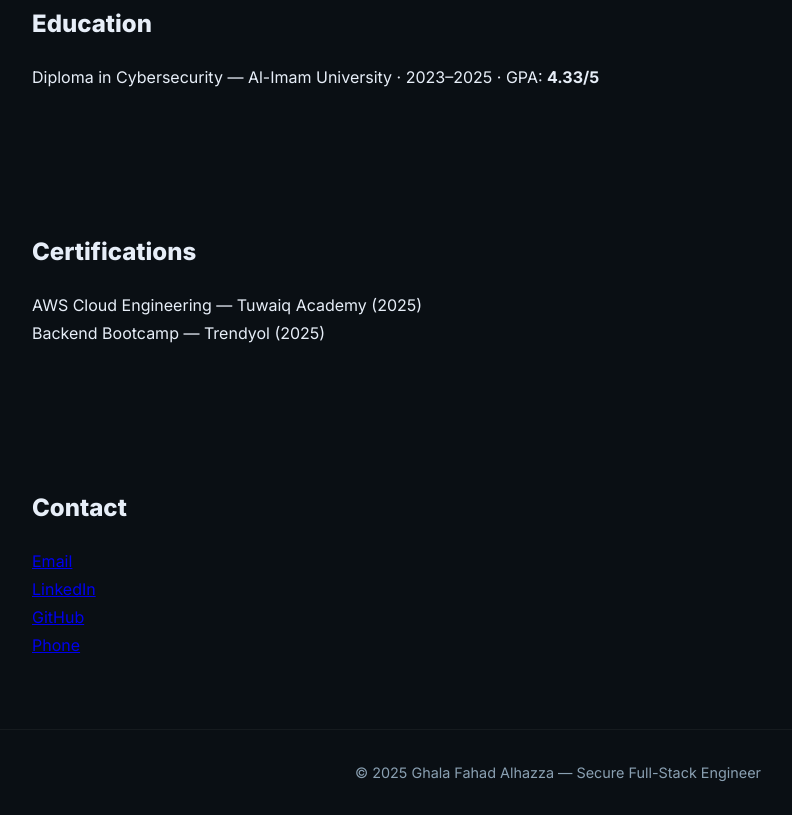
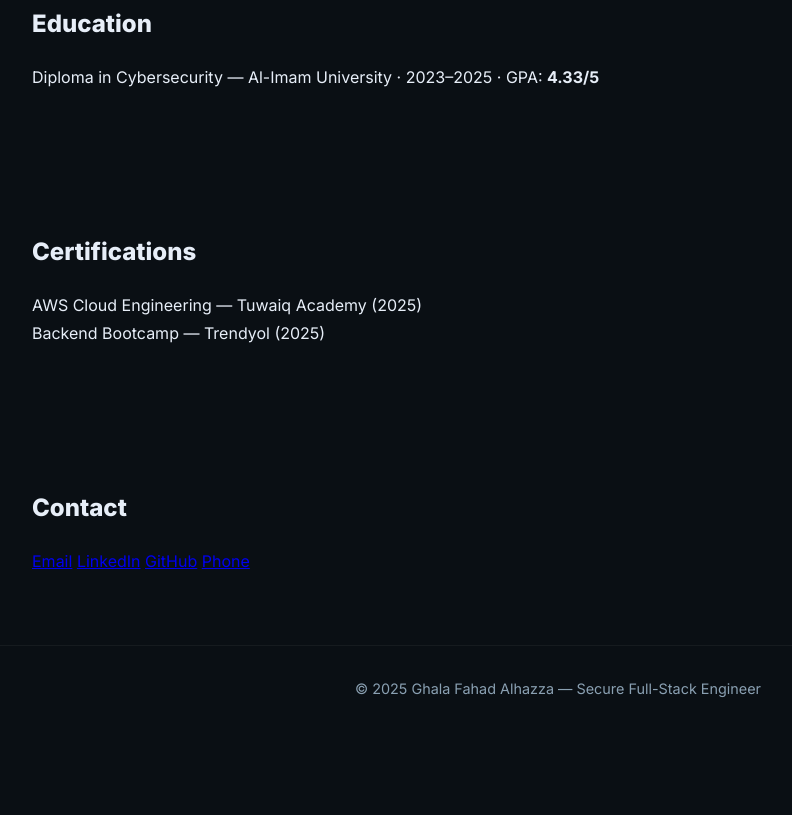
Before and after one commit to Ghalaalhazza/Ghala-Alhazza-s-Portfolio, a plain HTML site: page index.html in a window 1280 px wide. Shown: the part 2232-3047 px from the top of the page, without its empty margins (82-874 px from the left). After the commit the page ends 2963 px from the top, so only its background shows below. Drawn offline with Linux system fonts and the light colour scheme.

Commit message:
Update index.html

```diff
--- a/index.html
+++ b/index.html
@@ -210,11 +210,14 @@ footer{
 <!-- CONTACT -->
 <section id="contact" class="container">
   <h2 class="section-title">Contact</h2>
-  <p><a href="mailto:Ghalafahad20001@gmail.com">Email</a></p>
-  <p><a href="https://www.linkedin.com/in/ghala-alhazza-88251129a" target="_blank">LinkedIn</a></p>
-  <p><a href="https://github.com/Ghalaalhazza" target="_blank">GitHub</a></p>
-  <p><a href="tel:+966533207802">Phone</a></p>
+  <div class="contact-boxes">
+    <a href="mailto:Ghalafahad20001@gmail.com" class="contact-btn">Email</a>
+    <a href="https://www.linkedin.com/in/ghala-alhazza-88251129a" target="_blank" class="contact-btn">LinkedIn</a>
+    <a href="https://github.com/Ghalaalhazza" target="_blank" class="contact-btn">GitHub</a>
+    <a href="tel:+966533207802" class="contact-btn">Phone</a>
+  </div>
 </section>
+
 
 <footer>
   © <span id="year"></span> Ghala Fahad Alhazza — Secure Full-Stack Engineer
```
